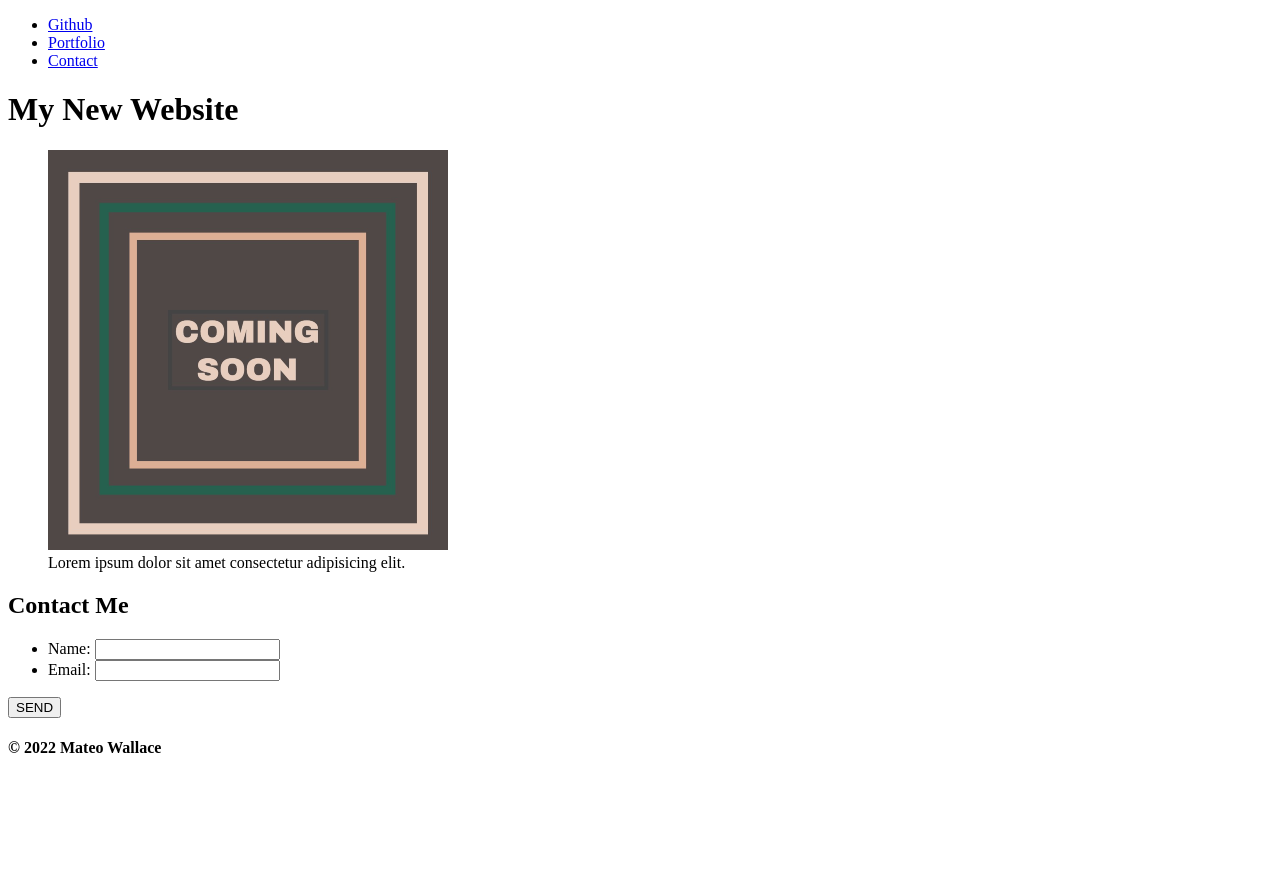
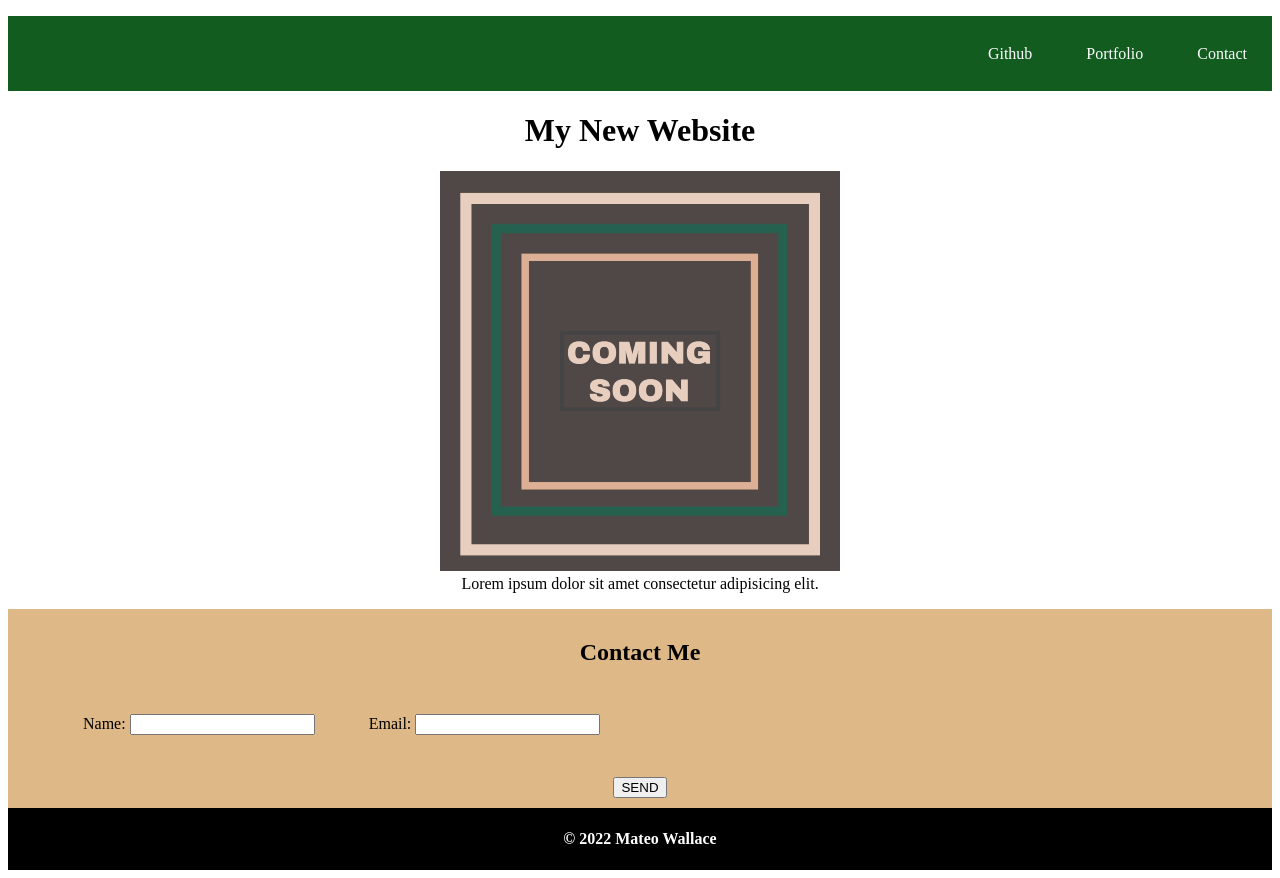
Before and after one commit to Mateo-Wallace/M1-Landing-Page, a plain HTML site: page index2.html in a window 1280 px wide. Before the commit the page ends 800 px from the top, so only its background shows below. Drawn offline with Linux system fonts and the light colour scheme.

Commit message:
styled header and footer color

```diff
--- a/assets/style2.css
+++ b/assets/style2.css
@@ -10,19 +10,34 @@ h1 {
 }
 
 header {
-
+background-color: rgb(18, 92, 32);
+border-bottom: 100px rgb(34, 24, 11);
+position: relative;
+top: 0px;
 }
 
 nav {
 
 }
 
+ul li {
+display: inline-block;
+margin: 25px;
+line-height: 25px;
+}
+
+a {
+color: white;
+text-decoration: none;
+}
 figure {
 
 }
 
 section {
-
+background-color: burlywood;
+padding: 10px;
+margin-bottom: 0px;
 }
 
 form {
@@ -30,17 +45,21 @@ form {
 }
 
 footer {
-
+background-color: black;
+color: white;
+padding: 5px;
+margin-top: 0px;
+line-height: 10px;
 }
 
 /* Class Selector */
 
 .text-center {
-
+text-align: center;
 }
 
 .text-right {
-
+text-align: right;
 }
 
 /* ID Selector */
--- a/index2.html
+++ b/index2.html
@@ -30,7 +30,7 @@
 
     <!-- Navigation bar -->
     <header>
-        <nav>
+        <nav class="text-right">
             <ul>
                 <li><a href="#">Github</a></li>
                 <li><a href="#">Portfolio</a></li>
@@ -42,8 +42,8 @@
     <main>
 
         <!-- Center Image -->
-        <h1>My New Website</h1>
-        <figure>
+        <h1 class="text-center">My New Website</h1>
+        <figure class="text-center">
             <img src="./assets/images/coming soon.png" alt="placeholder">
             <figcaption>Lorem ipsum dolor sit amet consectetur adipisicing elit.</figcaption>
         </figure>
@@ -71,7 +71,7 @@
     </main>
 
     <!-- Copyright -->
-    <footer>
+    <footer class="text-center">
         <h4>&copy; 2022 Mateo Wallace</h4>
     </footer>
 
```
